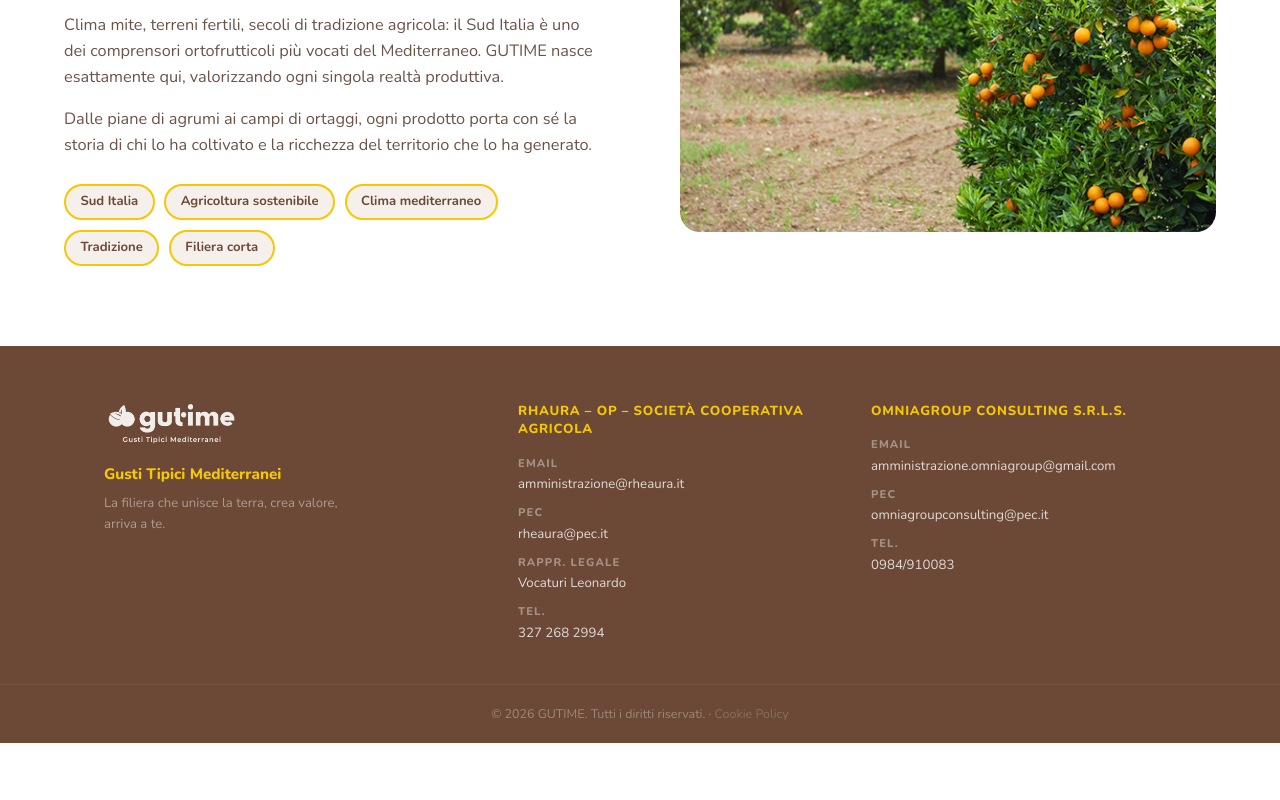
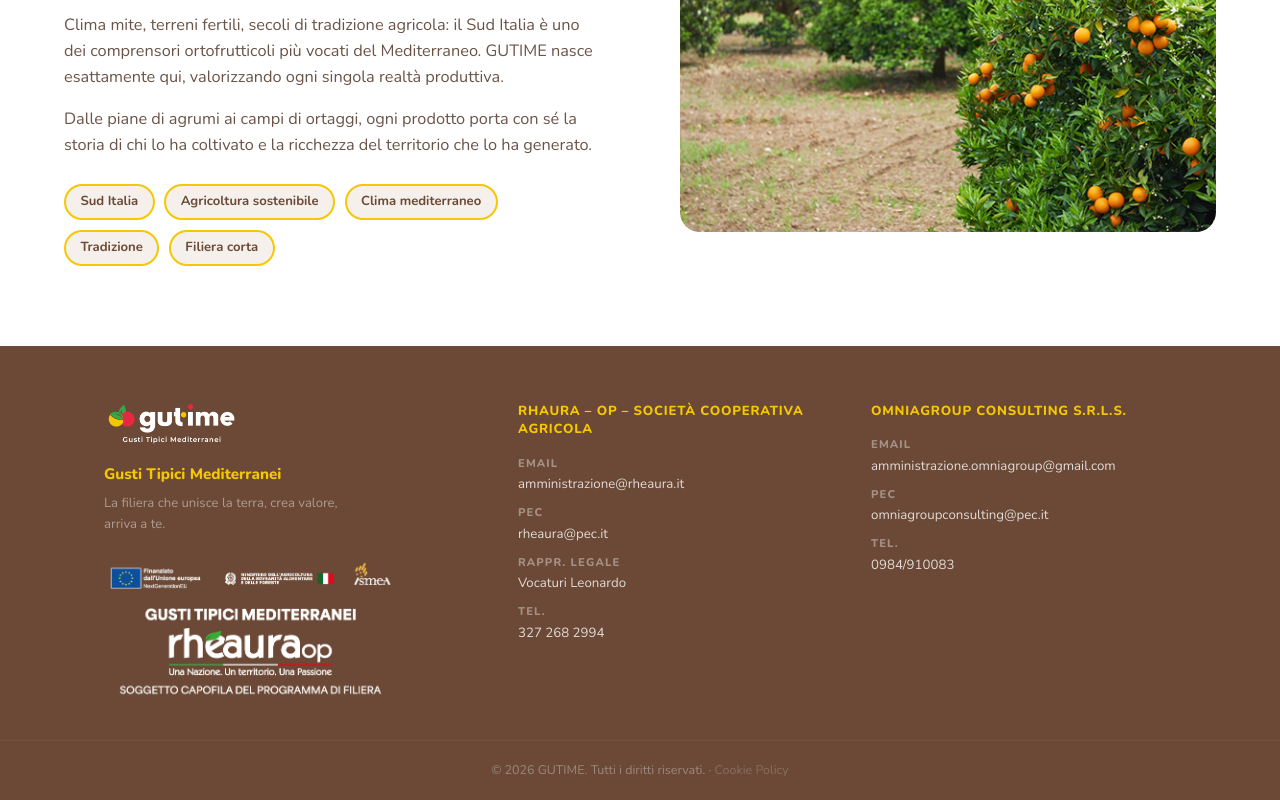
Before and after one commit to Gutime26/gutime, a React (Vite) app: page / in a window 1280 px wide. Shown: the part 3766-4566 px from the top of the page. Before the commit the page ends 4509 px from the top, so only its background shows below. Built offline with nearby package versions, Linux system fonts and the light colour scheme.

Commit message:
Footer: aggiunta immagine loghi progetto e rimossi filtri colore
Co-Authored-By: Claude Sonnet 4.6 <noreply@anthropic.com>

```diff
--- a/src/components/Footer.jsx
+++ b/src/components/Footer.jsx
@@ -8,6 +8,7 @@ export default function Footer() {
           <img src="/logo-gutime_neg.png" alt="GUTIME" />
           <div className="tagline">Gusti Tipici Mediterranei</div>
           <div className="footer-desc">La filiera che unisce la terra, crea valore, arriva a te.</div>
+          <img src="/images/loghi-progetto-white.png" alt="Loghi progetto" className="footer-loghi" />
         </div>
 
         {/* Colonna 2 – Rhaura */}
--- a/src/index.css
+++ b/src/index.css
@@ -496,10 +496,8 @@ footer {
   margin: 0 auto;
 }
 
-.footer-brand img {
+.footer-brand > img:first-child {
   height: 44px;
-  filter: brightness(0) invert(1);
-  opacity: .9;
   display: block;
   margin-bottom: 1rem;
 }
@@ -516,6 +514,14 @@ footer {
   opacity: .6;
   line-height: 1.6;
   max-width: 260px;
+}
+
+.footer-loghi {
+  display: block;
+  margin-top: 1.4rem;
+  width: 80%;
+  height: auto;
+  object-fit: contain;
 }
 
 .footer-company {
```
Also changed, not shown: public/images/loghi-progetto-white.png (added).
